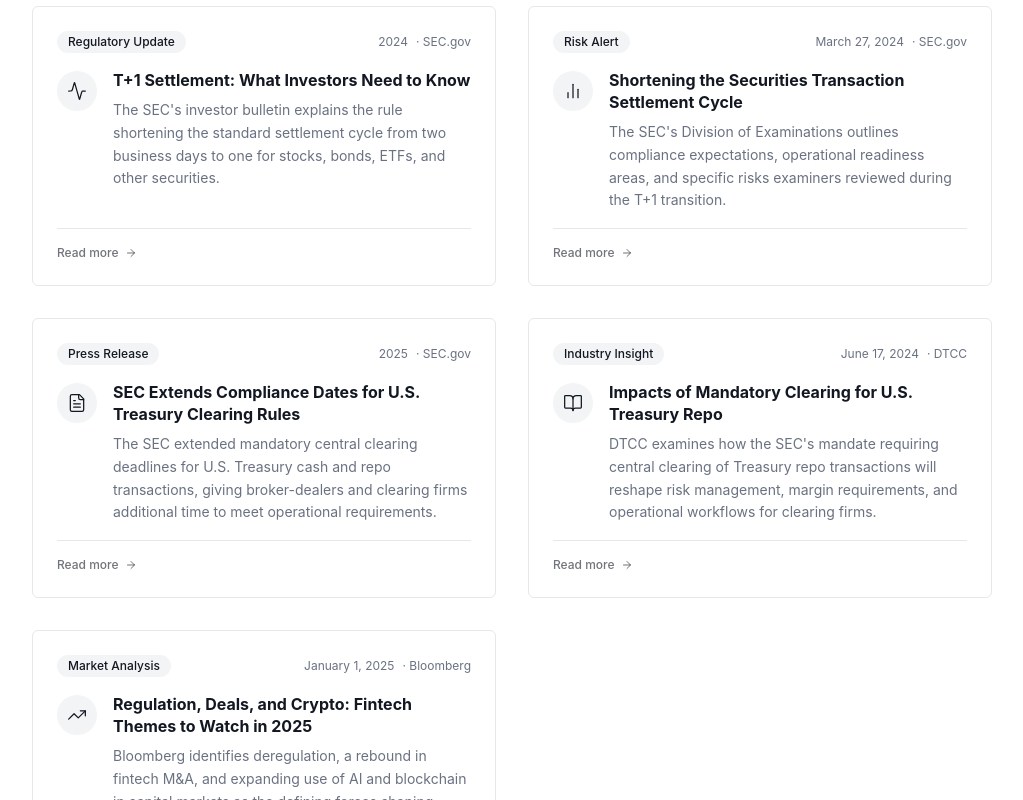
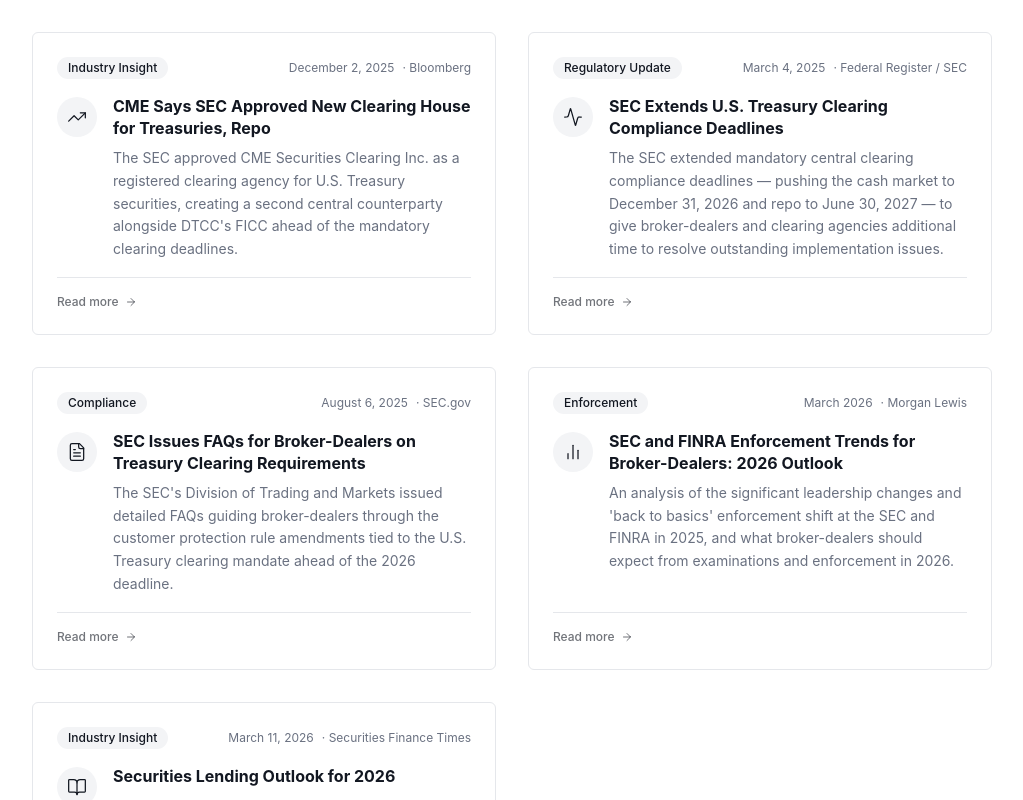
Before and after one commit to amcbey/techspeed-landing, a React (Vite) app: page /research in a window 1280 px wide. Shown: the part 960-1760 px from the top of the page, without its empty margins (128-1151 px from the left). Built offline with nearby package versions, Linux system fonts and the light colour scheme; no server answers; the HTML template or start-up script is replaced by a standard one.

Commit message:
Update Research page with articles from Sept 2025 - present
Co-Authored-By: Claude Sonnet 4.6 <noreply@anthropic.com>

```diff
--- a/src/pages/Research.tsx
+++ b/src/pages/Research.tsx
@@ -7,65 +7,64 @@ import CTABanner from "@/components/CTABanner";
 
 const featured = {
   category: "Regulatory Update",
-  title: "2025 FINRA Annual Regulatory Oversight Report",
+  title: "FINRA Publishes 2026 Regulatory Oversight Report",
   excerpt:
-    "FINRA's annual report covers 24 compliance priority areas for broker-dealers, including Regulation Best Interest, AML and fraud, third-party vendor risk, cybersecurity, AI in securities, extended-hours trading, and liquidity risk management — serving as a key compliance roadmap for the industry.",
-  date: "January 2025",
+    "FINRA released its nearly 90-page 2026 Annual Regulatory Oversight Report, highlighting emerging compliance risks for broker-dealers including generative AI, cybersecurity and cyber-enabled fraud, manipulative trading in small-cap equities, and third-party vendor risk. The report reemphasizes perennial focus areas such as Regulation Best Interest, best execution, net capital, and consolidated audit trail compliance.",
+  date: "December 9, 2025",
   source: "FINRA",
-  href: "https://www.finra.org/rules-guidance/guidance/reports/2025-finra-annual-regulatory-oversight-report",
+  href: "https://www.finra.org/media-center/newsreleases/2025/finra-publishes-2026-regulatory-oversight-report-empower-member-firm",
 };
 
 const articles = [
   {
+    category: "Industry Insight",
+    icon: TrendingUp,
+    title: "CME Says SEC Approved New Clearing House for Treasuries, Repo",
+    excerpt:
+      "The SEC approved CME Securities Clearing Inc. as a registered clearing agency for U.S. Treasury securities, creating a second central counterparty alongside DTCC's FICC ahead of the mandatory clearing deadlines.",
+    date: "December 2, 2025",
+    source: "Bloomberg",
+    href: "https://www.bloomberg.com/news/articles/2025-12-02/cme-says-sec-approved-new-clearing-house-for-treasuries-repo",
+  },
+  {
     category: "Regulatory Update",
     icon: Activity,
-    title: "T+1 Settlement: What Investors Need to Know",
+    title: "SEC Extends U.S. Treasury Clearing Compliance Deadlines",
     excerpt:
-      "The SEC's investor bulletin explains the rule shortening the standard settlement cycle from two business days to one for stocks, bonds, ETFs, and other securities.",
-    date: "2024",
-    source: "SEC.gov",
-    href: "https://www.sec.gov/resources-for-investors/investor-alerts-bulletins/new-t1-settlement-cycle-what-investors-need-know-investor-bulletin",
-    icon2: Activity,
+      "The SEC extended mandatory central clearing compliance deadlines — pushing the cash market to December 31, 2026 and repo to June 30, 2027 — to give broker-dealers and clearing agencies additional time to resolve outstanding implementation issues.",
+    date: "March 4, 2025",
+    source: "Federal Register / SEC",
+    href: "https://www.federalregister.gov/documents/2025/03/04/2025-03351/extension-of-compliance-dates-for-standards-for-covered-clearing-agencies-for-us-treasury-securities",
   },
   {
-    category: "Risk Alert",
-    icon: BarChart2,
-    title: "Shortening the Securities Transaction Settlement Cycle",
+    category: "Compliance",
+    icon: FileText,
+    title: "SEC Issues FAQs for Broker-Dealers on Treasury Clearing Requirements",
     excerpt:
-      "The SEC's Division of Examinations outlines compliance expectations, operational readiness areas, and specific risks examiners reviewed during the T+1 transition.",
-    date: "March 27, 2024",
+      "The SEC's Division of Trading and Markets issued detailed FAQs guiding broker-dealers through the customer protection rule amendments tied to the U.S. Treasury clearing mandate ahead of the 2026 deadline.",
+    date: "August 6, 2025",
     source: "SEC.gov",
-    href: "https://www.sec.gov/compliance/risk-alerts/shortening-securities-transaction-settlement-cycle",
+    href: "https://www.sec.gov/newsroom/press-releases/2025-105-staff-issues-faqs-help-broker-dealers-implement-financial-responsibility-requirements-related-us",
   },
   {
-    category: "Press Release",
-    icon: FileText,
-    title: "SEC Extends Compliance Dates for U.S. Treasury Clearing Rules",
+    category: "Enforcement",
+    icon: BarChart2,
+    title: "SEC and FINRA Enforcement Trends for Broker-Dealers: 2026 Outlook",
     excerpt:
-      "The SEC extended mandatory central clearing deadlines for U.S. Treasury cash and repo transactions, giving broker-dealers and clearing firms additional time to meet operational requirements.",
-    date: "2025",
-    source: "SEC.gov",
-    href: "https://www.sec.gov/newsroom/press-releases/2025-43",
+      "An analysis of the significant leadership changes and 'back to basics' enforcement shift at the SEC and FINRA in 2025, and what broker-dealers should expect from examinations and enforcement in 2026.",
+    date: "March 2026",
+    source: "Morgan Lewis",
+    href: "https://www.morganlewis.com/pubs/2026/03/sec-and-finra-enforcement-trends-for-broker-dealers-2025-2026",
   },
   {
     category: "Industry Insight",
     icon: BookOpen,
-    title: "Impacts of Mandatory Clearing for U.S. Treasury Repo",
+    title: "Securities Lending Outlook for 2026",
     excerpt:
-      "DTCC examines how the SEC's mandate requiring central clearing of Treasury repo transactions will reshape risk management, margin requirements, and operational workflows for clearing firms.",
-    date: "June 17, 2024",
-    source: "DTCC",
-    href: "https://www.dtcc.com/dtcc-connection/articles/2024/june/17/impacts-of-mandatory-clearing-for-us-treasury-repo",
-  },
-  {
-    category: "Market Analysis",
-    icon: TrendingUp,
-    title: "Regulation, Deals, and Crypto: Fintech Themes to Watch in 2025",
-    excerpt:
-      "Bloomberg identifies deregulation, a rebound in fintech M&A, and expanding use of AI and blockchain in capital markets as the defining forces shaping broker-dealers and trading infrastructure in 2025.",
-    date: "January 1, 2025",
-    source: "Bloomberg",
-    href: "https://www.bloomberg.com/news/articles/2025-01-01/regulation-deals-and-crypto-fintech-themes-to-watch-in-2025",
+      "An industry outlook examining T+1 expansion into European markets, Basel III endgame capital rules, increased lending activity in Asia-Pacific, and the integration of AI and collateral optimization into lending platforms.",
+    date: "March 11, 2026",
+    source: "Securities Finance Times",
+    href: "https://www.securitiesfinancetimes.com/specialistfeatures/specialistfeature.php?specialist_id=946",
   },
 ];
 
```
